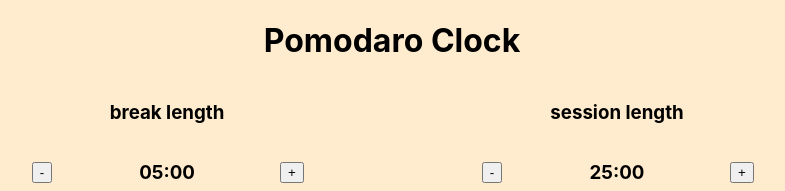
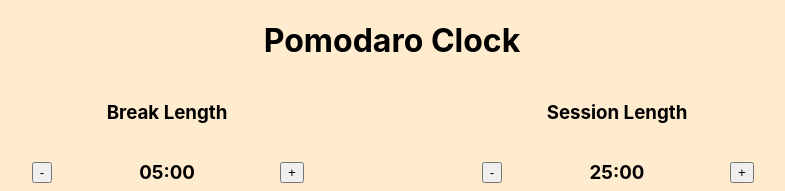
Before and after one commit to KMJ-007/pomodaroclock, a React (Create React App) app: page / in a window 1280 px wide. Shown: the top 191 px of the page, without its empty margins (248-1033 px from the left). Built offline with nearby package versions, Linux system fonts and the light colour scheme.

Commit message:
audio bug solved

```diff
--- a/src/App.js
+++ b/src/App.js
@@ -13,9 +13,9 @@ export default class App extends Component {
   constructor(props) {
     super(props);
     this.state = {
-      display: 25 * 60,
-      breakTime: 5 * 60,
-      sessionTime: 25 * 60,
+      display: 25*60,
+      breakTime: 5*60 ,
+      sessionTime: 25*60,
       timerOn: false,
       onBreak: false,
     };
@@ -28,29 +28,33 @@ export default class App extends Component {
 
   formateTime = (time) => {
     let miniute = Math.floor(time / 60);
-    let seconds = time % 60;
-    return (
-      (miniute < 10 ? "0" + miniute : miniute) +
-      ":" +
-      (seconds < 10 ? "0" + seconds : seconds)
-    );
-  };
+    let seconds = time - miniute*60;
+    miniute=miniute < 10 ? "0" + miniute : miniute;
+    seconds= seconds < 10 ? "0" + seconds : seconds;
+
+    return (miniute+":"+seconds)};
 
   changeTime = (amount, type) => {
     if (type === "break") {
-      if (this.state.breakTime <= 60 && amount < 0) {
+      if (this.state.breakTime<= 60  && amount<0 || this.state.breakTime>=3600) {
         return;
       }
-      this.setState({
-        breakTime: this.state.breakTime + amount,
-      });
+      else{
+
+        this.setState({
+          breakTime: this.state.breakTime + amount,
+        });
+      }
     } else {
-      if (this.state.sessionTime <= 60 && amount < 0) {
+      if (this.state.sessionTime<= 60 && amount<0 || this.state.sessionTime>=3600 ) {
         return;
       }
-      this.setState({
-        sessionTime: this.state.sessionTime + amount,
-      });
+      else{
+
+        this.setState({
+          sessionTime: this.state.sessionTime+ amount,
+        });
+      }
       if (!this.state.timerOn) {
         this.setState({
           display: this.state.display + amount,
@@ -67,7 +71,7 @@ export default class App extends Component {
       let interval = setInterval(() => {
         date = new Date().getTime();
         if (date > nextDate) {
-          if (this.state.display <= 0 && !onBreakVariable) {
+          if (this.state.display  <= 0 && !onBreakVariable) {
             {
               playBreaksound();
             }
@@ -87,12 +91,16 @@ export default class App extends Component {
             });
 
             this.setState({
-              display: this.state.sessionTime,
+              display: this.state.sessionTime ,
             });
             // return this.state.sessionTime;
           }
+          // let miniute = Math.floor(time / 60);
+          // let seconds = time - miniute*60;
+          //here
+          // console.log("experiment",this.formateTime(0.017))
           this.setState({
-            display: this.state.display - 1,
+            display: this.state.display -1,
           });
           nextDate += s;
         }
@@ -113,10 +121,15 @@ export default class App extends Component {
     });
   }; //end of control time
   resetTime = () => {
+
+    this.controlTime();
+
     this.setState({
-      display: 25 * 60,
-      breakTime: 5 * 60,
-      sessionTime: 25 * 60,
+      display: 25*60 ,
+      breakTime: 5 *60,
+      sessionTime: 25*60 ,
+
+      // timerOn:false
     });
   }; //end of resetTIme
   render() {
@@ -125,16 +138,22 @@ export default class App extends Component {
         <h1 className="main-title">Pomodaro Clock</h1>
         <div className="dualContainer">
           <Length
-            id="“Break Length”"
-            title={"break length"}
+            id="break-label"
+            title={"Break Length"}
+            butdecid="break-decrement"
+            btnincid="break-increment"
+            lengthId="break-length"
             changeTime={this.changeTime}
             type={"break"}
-            time={this.state.breakTime}
+            time={this.state.breakTime }
             formateTime={this.formateTime}
           />
           <Length
             id="session-label"
-            title={"session length"}
+            title={"Session Length"}
+            butdecid="session-decrement"
+            btnincid="session-increment"
+            lengthId="session-length"
             changeTime={this.changeTime}
             type={"session"}
             time={this.state.sessionTime}
@@ -143,8 +162,9 @@ export default class App extends Component {
         </div>
         <h3 id="timer-label">{this.state.onBreak ? "Break" : "session"}</h3>
         <h1 id="time-left" className="display-title">
-          {this.formateTime(this.state.display)}
+          {this.formateTime(this.state.display )}
         </h1>
+    <audio id = "beep" preload = "auto" src=""/>
         <div className="button-center">
           <button
             id="start_stop"
--- a/src/Length.js
+++ b/src/Length.js
@@ -1,21 +1,21 @@
 import React from "react";
 
-export default function Length({ title, changeTime, type, time, formateTime }) {
+export default function Length({ id,title, changeTime, type, time, formateTime,butdecid,btnincid,lengthId }) {
   return (
     <div className="length-control">
-      <h3 className="title-length">{title}</h3>
+      <h3 className="title-length" id={id}>{title}</h3>
       <div className="time-set">
         <button
-          id="break-decrement"
+          id={butdecid}
           onClick={() => {
             changeTime(-60, type);
           }}
         >
           <i></i>-
         </button>
-        <h3 id="break-length">{formateTime(time)}</h3>
+        <h3 id={lengthId}>{formateTime(time)}</h3>
         <button
-          id="break-increment"
+          id={btnincid}
           onClick={() => {
             changeTime(60, type);
           }}
```
